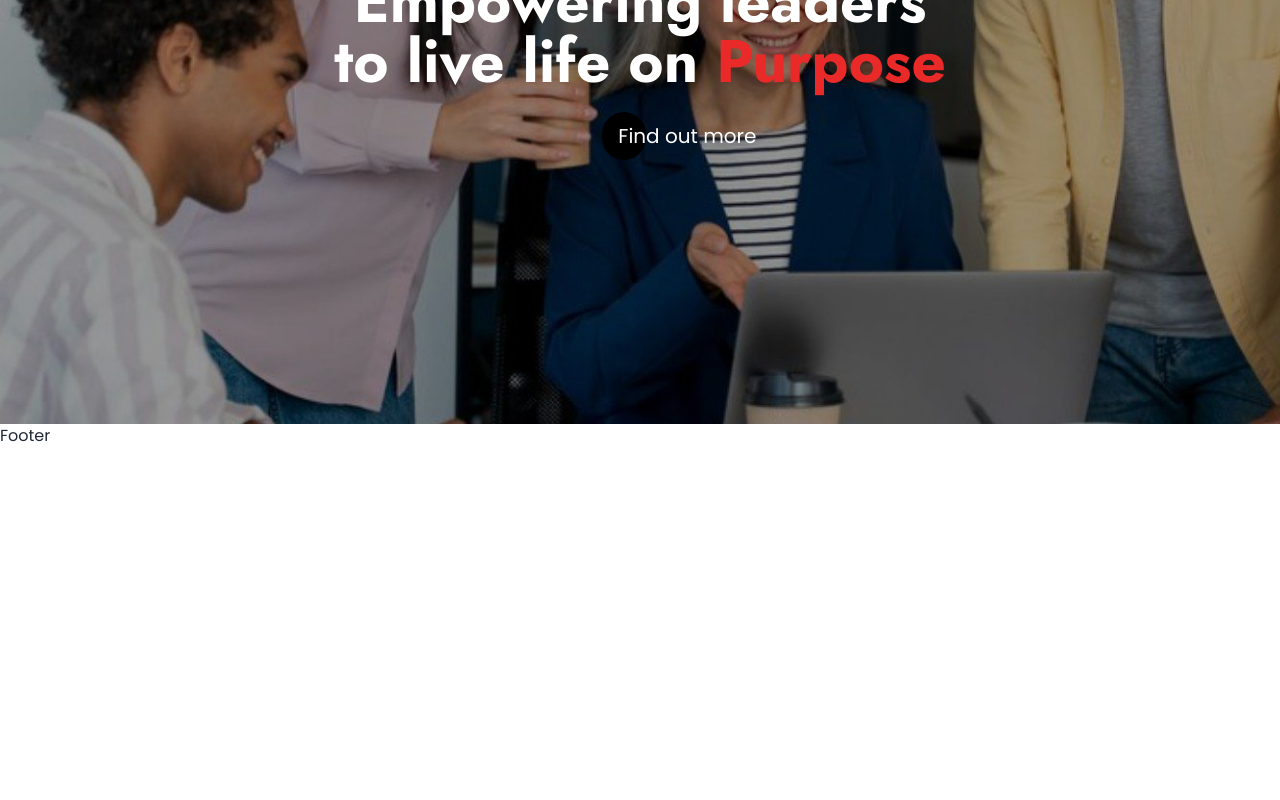
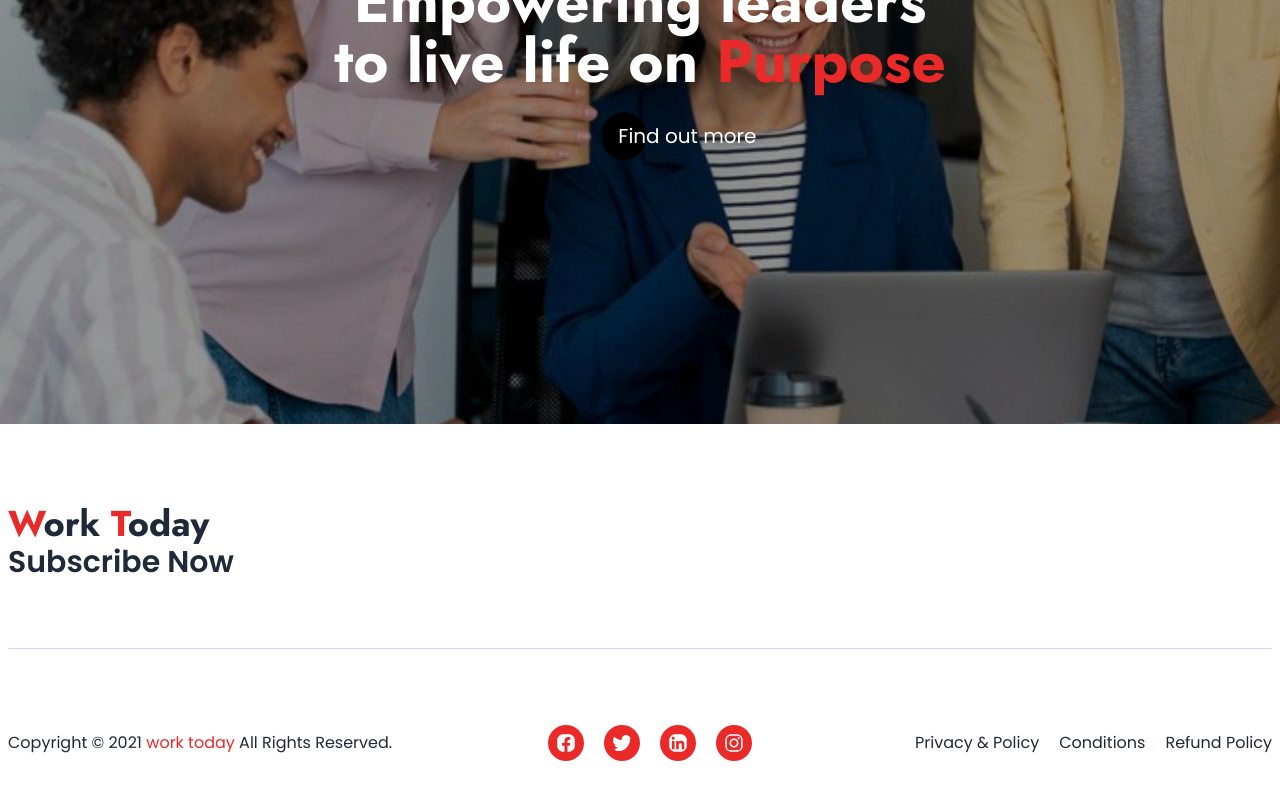
Before and after one commit to peuldev/work-today-client, a React (Vite) app: page / in a window 1280 px wide. Shown: the part 448-1248 px from the top of the page. Before the commit the page ends 896 px from the top, so only its background shows below. Built offline with nearby package versions, Linux system fonts and the light colour scheme.

Commit message:
footer aded

```diff
--- a/package.json
+++ b/package.json
@@ -14,6 +14,7 @@
     "match-sorter": "^6.3.3",
     "react": "^18.2.0",
     "react-dom": "^18.2.0",
+    "react-icons": "^5.0.1",
     "react-router-dom": "^6.21.2",
     "sort-by": "^0.0.2"
   },
--- a/src/Pages/Shared/Footer/Footer.jsx
+++ b/src/Pages/Shared/Footer/Footer.jsx
@@ -1,7 +1,68 @@
+import {
+  FaFacebookSquare,
+  FaTwitter,
+  FaLinkedin,
+  FaInstagram,
+} from "react-icons/fa";
+import { Link } from "react-router-dom";
+
 const Footer = () => {
   return (
-    <div>
-      <h1>Footer</h1>
+    <div className="px-2">
+      <div className="max-w-screen-xl mx-auto py-20">
+        <div className="gird lg:grid-cols-2  items-center justify-between">
+          {/* logo  */}
+          <div>
+            <p className="font-Jost lg:text-4xl md:text-2xl text-xl font-bold">
+              <span className="text-red">W</span>ork{" "}
+              <span className="text-red">T</span>oday
+            </p>
+          </div>
+          {/* Subscribe  */}
+          <div>
+            <h1 className="lg:text-3xl text-xl font-semibold pb-5">
+              Subscribe Now
+            </h1>
+          </div>
+        </div>
+        <hr className="my-12 text-grey" />
+
+        {/* Copyright  */}
+        <div className="lg:flex md:flex flex-row items-center justify-between">
+          <p className="my-5">
+            Copyright © 2021{" "}
+            <Link to="/">
+              <span className="text-red cursor-pointer">work today</span>
+            </Link>{" "}
+            All Rights Reserved.
+          </p>
+          {/* icon  */}
+          <div className="lg:flex md:flex lg:gap-5  gap-2 items-center text-4xl my-5">
+            <FaFacebookSquare className="my-2 text-white p-2 rounded-full hover:bg-white hover:text-red bg-red" />
+
+            <FaTwitter className="my-2 text-white p-2 rounded-full hover:bg-white hover:text-red bg-red" />
+
+            <FaLinkedin className="my-2 text-white p-2 rounded-full hover:bg-white hover:text-red bg-red" />
+
+            <FaInstagram className="my-2 text-white p-2 rounded-full hover:bg-white hover:text-red bg-red" />
+          </div>
+
+          {/* Privacy */}
+          <div className="ms-2">
+            <ul className="lg:flex md:flex lg:gap-5 md:gap-2">
+              <li>
+                <a href="">Privacy & Policy</a>
+              </li>
+              <li>
+                <a href="">Conditions</a>
+              </li>
+              <li>
+                <a href="">Refund Policy</a>
+              </li>
+            </ul>
+          </div>
+        </div>
+      </div>
     </div>
   );
 };
--- a/tailwind.config.js
+++ b/tailwind.config.js
@@ -10,7 +10,7 @@ export default {
     },
     colors: {
       red: "#ea2929",
-      grey: "#8e8d8d",
+      grey: "#DFCCFB",
       white: "#ffffff",
       black: "#000000",
     },
```
Also changed, not shown: 1 other file (tests, documents, lock files or other folders).
